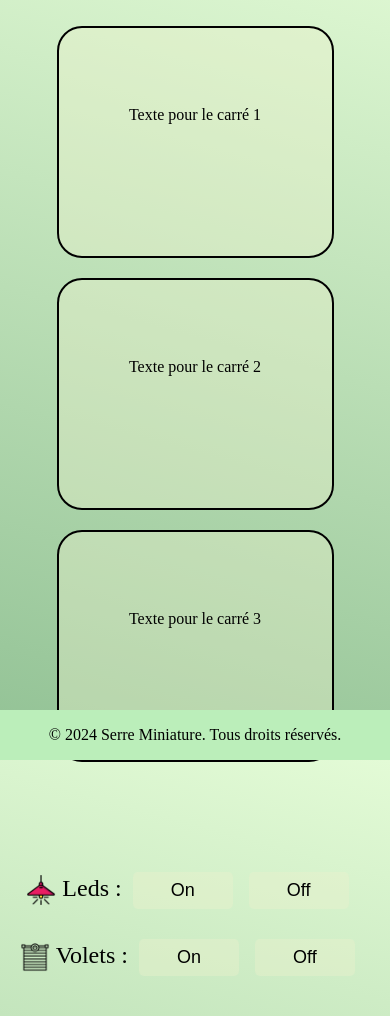
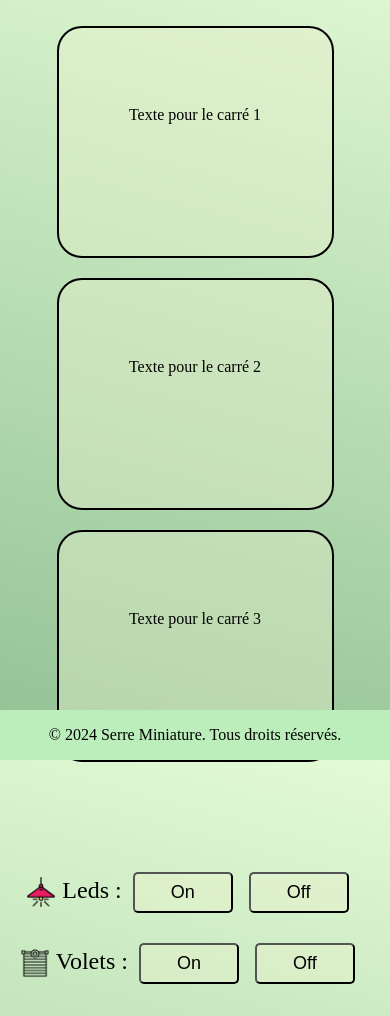
Before and after one commit to Guillaume045/Projet_Dev, a plain HTML site: page accueil.html in a window 390 px wide. Shown: the part 84-1100 px from the top of the page. Drawn offline with Linux system fonts and the light colour scheme.

Commit message:
responsive

```diff
--- a/styles.css
+++ b/styles.css
@@ -52,7 +52,7 @@ footer {
     justify-content: center;
     align-items: center;
     height: 300px;
-    margin-top: 200px;
+    margin-top: 180px;
 }
 
 .carré {
@@ -96,15 +96,12 @@ footer {
 .on-off-button {
     display: inline-block;
     padding: 8px 15px;
-    border: none;
     background-color: rgba(235, 240, 203, 0.393);
     text-align: center;
-    text-decoration: none;
     cursor: pointer;
     border-radius: 5px;
     width: 100px;
     margin: 0 5px;
-    transition: background-color 0.3s, border-color 0.3s;
     font-size: 18px;
 }
 
```
